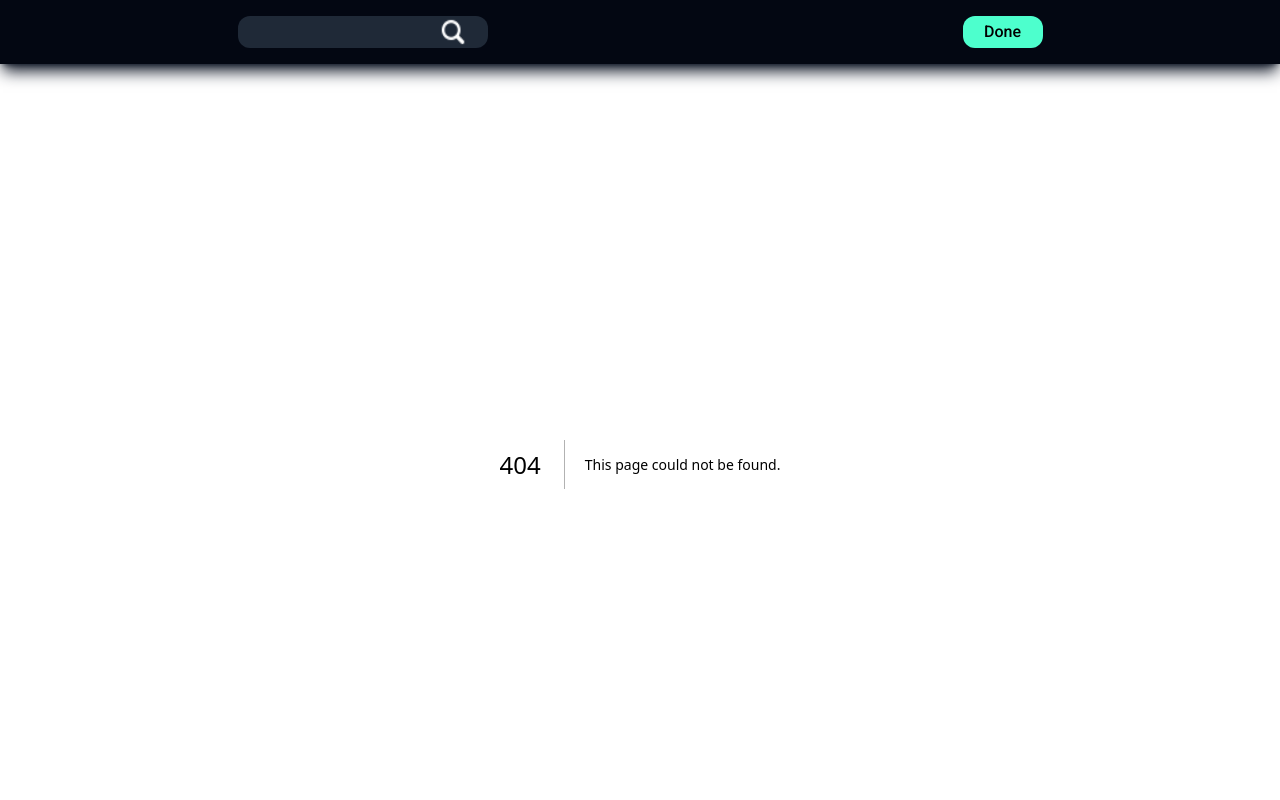
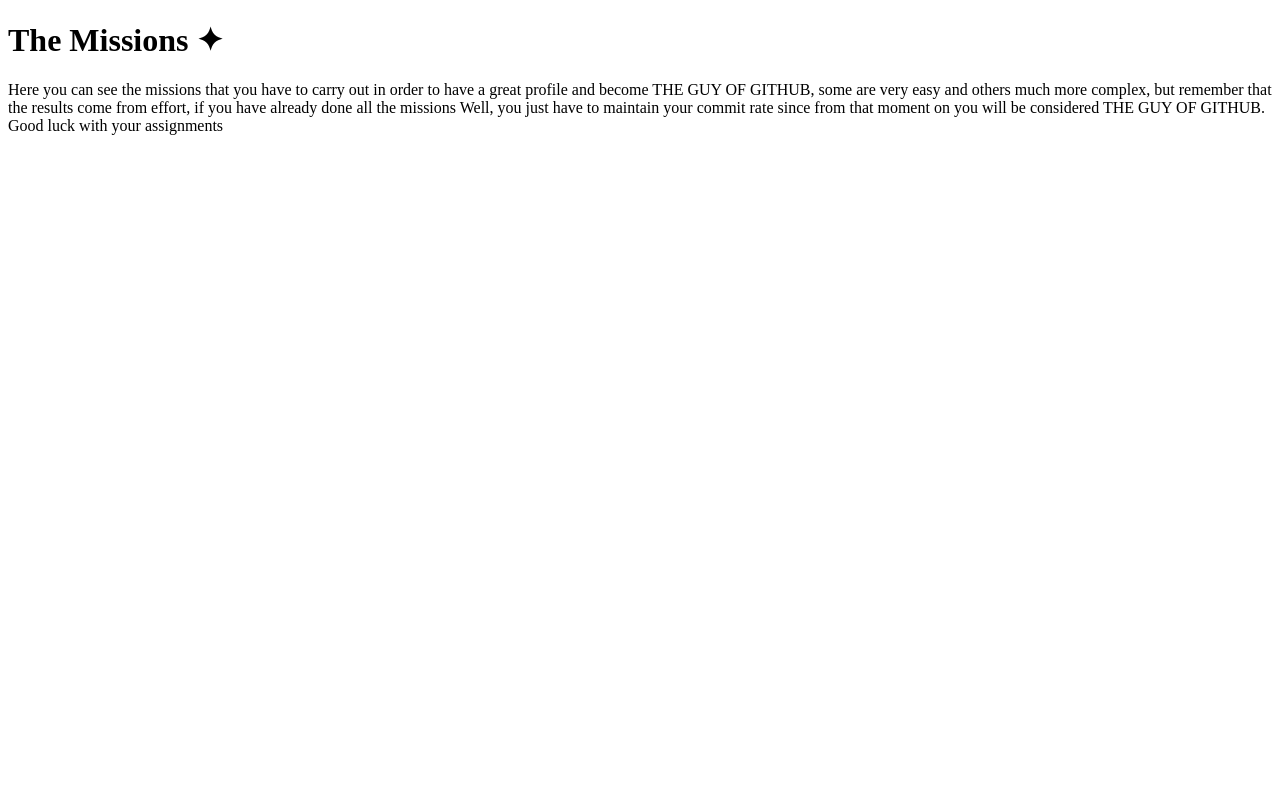
Before and after one commit to NunezGabriel/TheGuyOfGitHub, a Next.js app: page /missionsPage in a window 1280 px wide. Before the commit this address had no page. Shown: the top 800 px of the page. Built offline with nearby package versions, Linux system fonts and the light colour scheme.

Commit message:
first stament of Missions

```diff
--- /dev/null
+++ b/src/pages/missionsPage.jsx
@@ -0,0 +1,22 @@
+const MissionsPage = () => {
+  return (
+    <div className=" text-gray-400 w-full">
+      <div
+        className=" p-6 justify-center
+        items-center text-md text-pretty"
+      >
+        <h1 className="text-xl text-white mb-4">The Missions ✦</h1>
+        <p className="text-md text-gray-400">
+          Here you can see the missions that you have to carry out in order to
+          have a great profile and become THE GUY OF GITHUB, some are very easy
+          and others much more complex, but remember that the results come from
+          effort, if you have already done all the missions Well, you just have
+          to maintain your commit rate since from that moment on you will be
+          considered THE GUY OF GITHUB. Good luck with your assignments
+        </p>
+      </div>
+    </div>
+  );
+};
+
+export default MissionsPage;
```
Also changed, not shown: src/app/missions/page.jsx (added, +7 -0 lines).
